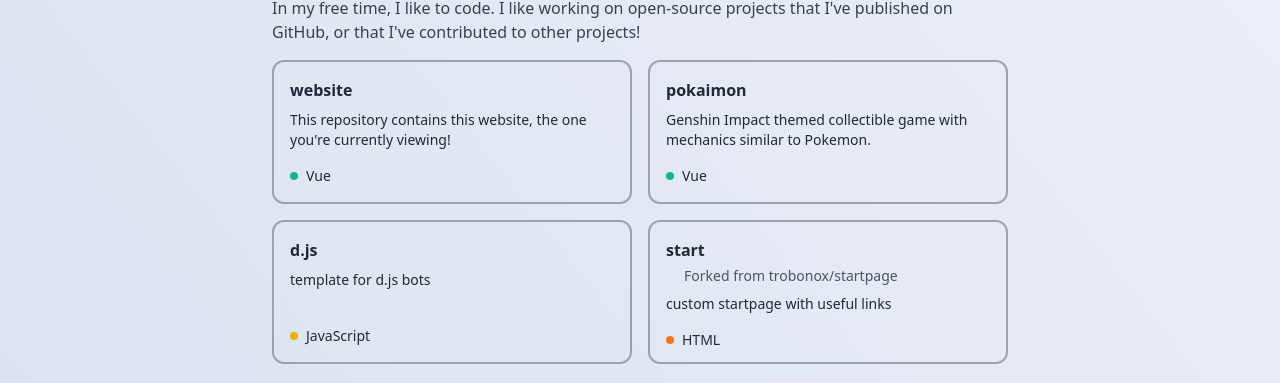
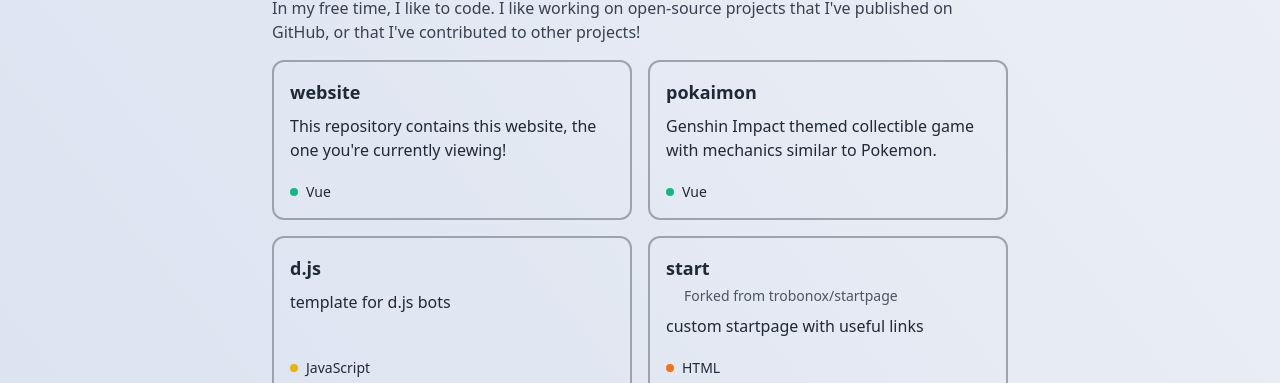
Before and after one commit to pnxl/website, a Vue app: page / in a window 1280 px wide. Shown: the part 1024-1407 px from the top of the page. Built offline with nearby package versions, Linux system fonts and the light colour scheme; some icons are missing.

Commit message:
enlarge projects text

```diff
--- a/src/pages/index.vue
+++ b/src/pages/index.vue
@@ -121,11 +121,11 @@
       <div class="grid justify-between gap-4 md:grid-cols-2">
         <a
           href="https://github.com/pnxl/website"
-          class="flex h-36 flex-col justify-between gap-4 rounded-xl border-2 border-gray-400 p-4 transition hover:scale-[1.025] hover:border-indigo-500 dark:border-gray-700 dark:hover:border-indigo-400"
+          class="flex h-40 flex-col justify-between gap-4 rounded-xl border-2 border-gray-400 p-4 transition hover:scale-[1.025] hover:border-indigo-500 dark:border-gray-700 dark:hover:border-indigo-400"
         >
           <div class="flex flex-col gap-2">
-            <h4 class="font-semibold">website</h4>
-            <p class="text-ellipsis text-sm">
+            <h4 class="text-lg font-semibold">website</h4>
+            <p class="text-ellipsis">
               This repository contains this website, the one you're currently
               viewing!
             </p>
@@ -141,11 +141,11 @@
         </a>
         <a
           href="https://github.com/trobonox/pokaimon"
-          class="flex h-36 flex-col justify-between gap-4 rounded-xl border-2 border-gray-400 p-4 transition hover:scale-[1.025] hover:border-indigo-500 dark:border-gray-700 dark:hover:border-indigo-400"
+          class="flex h-40 flex-col justify-between gap-4 rounded-xl border-2 border-gray-400 p-4 transition hover:scale-[1.025] hover:border-indigo-500 dark:border-gray-700 dark:hover:border-indigo-400"
         >
           <div class="flex flex-col gap-2">
-            <h4 class="font-semibold">pokaimon</h4>
-            <p class="text-ellipsis text-sm">
+            <h4 class="text-lg font-semibold">pokaimon</h4>
+            <p class="text-ellipsis">
               Genshin Impact themed collectible game with mechanics similar to
               Pokemon.
             </p>
@@ -161,11 +161,11 @@
         </a>
         <a
           href="https://github.com/pnxl/d.js"
-          class="flex h-36 flex-col justify-between gap-4 rounded-xl border-2 border-gray-400 p-4 transition hover:scale-[1.025] hover:border-indigo-500 dark:border-gray-700 dark:hover:border-indigo-400"
+          class="flex h-40 flex-col justify-between gap-4 rounded-xl border-2 border-gray-400 p-4 transition hover:scale-[1.025] hover:border-indigo-500 dark:border-gray-700 dark:hover:border-indigo-400"
         >
           <div class="flex flex-col gap-2">
-            <h4 class="font-semibold">d.js</h4>
-            <p class="text-ellipsis text-sm">template for d.js bots</p>
+            <h4 class="text-lg font-semibold">d.js</h4>
+            <p class="text-ellipsis">template for d.js bots</p>
           </div>
           <div class="flex gap-4">
             <div class="flex gap-2">
@@ -178,11 +178,11 @@
         </a>
         <a
           href="https://github.com/pnxl/start"
-          class="flex h-36 flex-col justify-between gap-4 rounded-xl border-2 border-gray-400 p-4 transition hover:scale-[1.025] hover:border-indigo-500 dark:border-gray-700 dark:hover:border-indigo-400"
+          class="flex h-40 flex-col justify-between gap-4 rounded-xl border-2 border-gray-400 p-4 transition hover:scale-[1.025] hover:border-indigo-500 dark:border-gray-700 dark:hover:border-indigo-400"
         >
           <div class="flex flex-col gap-2">
             <div class="flex flex-col gap-1">
-              <h4 class="font-semibold">start</h4>
+              <h4 class="text-lg font-semibold">start</h4>
               <div class="flex gap-1">
                 <IconSourceBranch
                   class="my-auto text-sm text-gray-600 dark:text-gray-400"
@@ -192,9 +192,7 @@
                 </p>
               </div>
             </div>
-            <p class="text-ellipsis text-sm">
-              custom startpage with useful links
-            </p>
+            <p class="text-ellipsis">custom startpage with useful links</p>
           </div>
           <div class="flex gap-4">
             <div class="flex gap-2">
```
